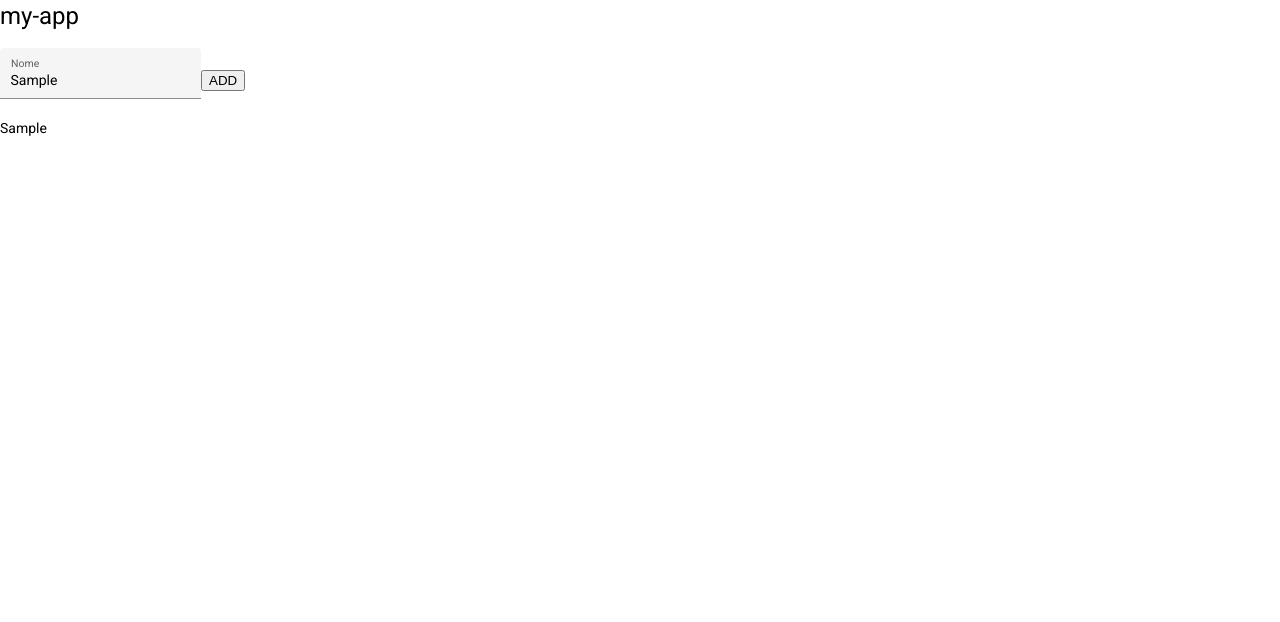
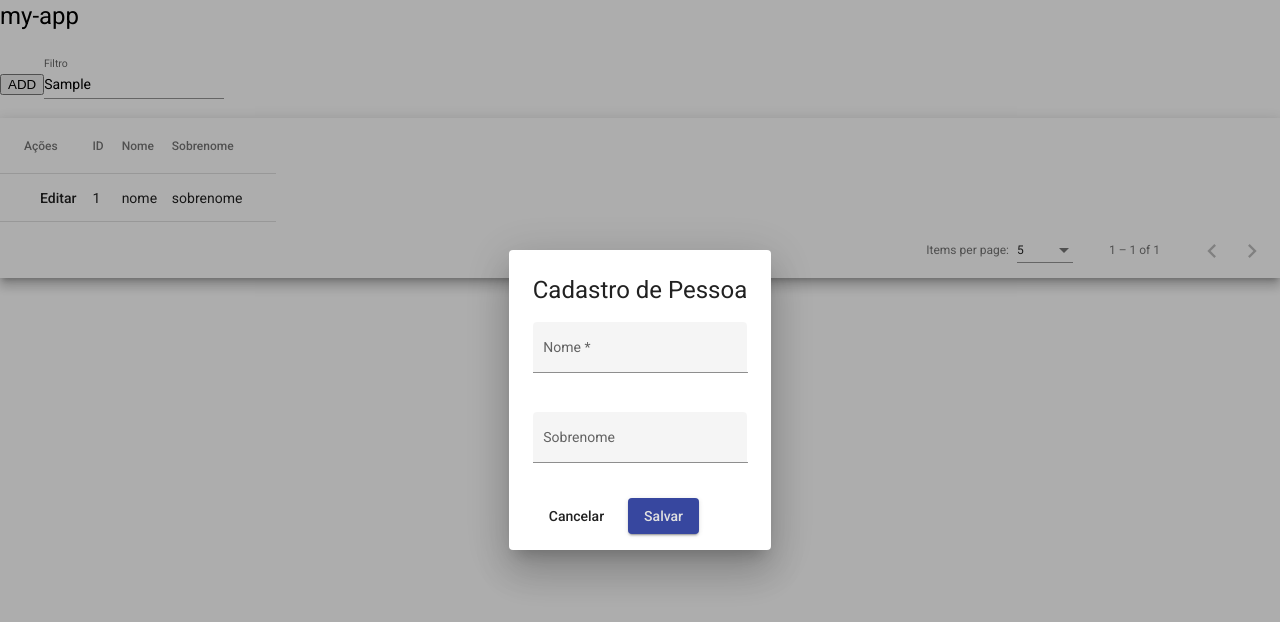
Before and after one commit to juniorpaivacwb/aulaangular, an Angular app: page / in a window 1280 px wide. Both pictures are taken after typing "Sample" into the empty fields and a click on the button "ADD". Shown: the top 622 px of the page. Built offline with nearby package versions, Linux system fonts and the light colour scheme.

Commit message:
23082022

```diff
--- a/src/app/app-routing.module.ts
+++ b/src/app/app-routing.module.ts
@@ -1,7 +1,9 @@
 import { NgModule } from '@angular/core';
 import { RouterModule, Routes } from '@angular/router';
 
-const routes: Routes = [];
+const routes: Routes = [
+  // {path:"test", component:null}
+];
 
 @NgModule({
   imports: [RouterModule.forRoot(routes)],
--- a/src/app/app.component.html
+++ b/src/app/app.component.html
@@ -2,15 +2,51 @@
 <!-- duas chaves referencia uma variavel do typescript componets -->
 <!-- <input type="text"[(ngModel)]="title"> -->
 <!-- ngmodel atualiza o typescript e o html, sincroniza -->
-<mat-form-field appearance="fill">
-  <mat-label>Nome</mat-label>
-  <input matInput type="text" [(ngModel)]="nome">
-  <!-- <button *ngIf="value" matSuffix mat-icon-button aria-label="Clear" (click)="title''">
-    <mat-icon>close</mat-icon>
-  </button> -->
+
+<button (click)="openDialog()"> ADD</button>
+
+<mat-form-field appearance="standard">
+  <mat-label>Filtro</mat-label>
+  <input matInput (keyup)="applyFilter($event)" #input>
 </mat-form-field>
-<button (click)="lista.push(nome)"> ADD</button>
-<div *ngFor="let item of lista">
-  {{item}}
-<!-- em casa:baixar node, baixar proj do git, no terminal na pasta do projeto na opção cmd dar um npm install e um ng serve -->
+
+<div class="mat-elevation-z8">
+  <table mat-table [dataSource]="dataSource" matSort>
+
+    <!-- Actions Column -->
+    <ng-container matColumnDef="acoes">
+      <th mat-header-cell *matHeaderCellDef mat-sort-header> Ações </th>
+      <td mat-cell *matCellDef="let row">
+      <button mat-button (click)="editar(row)">Editar</button>
+      </td>
+    </ng-container>
+
+    <!-- ID Column -->
+    <ng-container matColumnDef="id">
+      <th mat-header-cell *matHeaderCellDef mat-sort-header> ID </th>
+      <td mat-cell *matCellDef="let row"> {{row.id}} </td>
+    </ng-container>
+
+    <!-- Name Column -->
+    <ng-container matColumnDef="nome">
+      <th mat-header-cell *matHeaderCellDef mat-sort-header> Nome </th>
+      <td mat-cell *matCellDef="let row"> {{row.nome}} </td>
+    </ng-container>
+
+     <!-- Sobrenome Column -->
+     <ng-container matColumnDef="sobrenome">
+      <th mat-header-cell *matHeaderCellDef mat-sort-header> Sobrenome </th>
+      <td mat-cell *matCellDef="let row"> {{row.sobrenome}} </td>
+    </ng-container>
+
+    <tr mat-header-row *matHeaderRowDef="displayedColumns"></tr>
+    <tr mat-row *matRowDef="let row; columns: displayedColumns;"></tr>
+
+    <!-- Row shown when there is no matching data. -->
+    <tr class="mat-row" *matNoDataRow>
+      <td class="mat-cell" colspan="4">No data matching the filter "{{input.value}}"</td>
+    </tr>
+  </table>
+
+  <mat-paginator [pageSizeOptions]="[5, 10, 25, 100]" aria-label="Select page of users"></mat-paginator>
 </div>
--- a/src/app/app.component.ts
+++ b/src/app/app.component.ts
@@ -1,12 +1,80 @@
-import { Component } from '@angular/core';
+import { AfterViewInit, Component, ViewChild } from '@angular/core';
+import { MatDialog } from '@angular/material/dialog';
+import { CadastroPessoaDialogComponent } from './cadastro-pessoa.dialog/cadastro-pessoa.dialog.component';
+import { MatPaginator } from '@angular/material/paginator';
+import { MatSort } from '@angular/material/sort';
+import { MatTableDataSource } from '@angular/material/table';
 
 @Component({
   selector: 'app-root',
   templateUrl: './app.component.html',
   styleUrls: ['./app.component.scss']
 })
-export class AppComponent {
+export class AppComponent implements AfterViewInit {
   title = 'my-app';
   nome: string = ''
-  lista: string[] = []
+
+  displayedColumns: string[] = ['acoes', 'id', 'nome', 'sobrenome'];
+  dataSource: MatTableDataSource<Pessoa>;
+
+  @ViewChild(MatPaginator) paginator: MatPaginator;
+  @ViewChild(MatSort) sort: MatSort;
+
+
+  constructor(
+    public dialog: MatDialog //matdialog é usado para abrir e fechar janelas
+  ) {
+    this.dataSource = new MatTableDataSource([new Pessoa('1','nome','sobrenome')]);
+  }
+
+  ngAfterViewInit() {
+    this.dataSource.paginator = this.paginator;
+    this.dataSource.sort = this.sort;
+  }
+
+  applyFilter(event: Event) {
+    const filterValue = (event.target as HTMLInputElement).value;
+    this.dataSource.filter = filterValue.trim().toLowerCase();
+
+    if (this.dataSource.paginator) {
+      this.dataSource.paginator.firstPage();
+    }
+  }
+  openDialog() {
+    this.dialog.open(CadastroPessoaDialogComponent, {
+      disableClose: true
+    }).afterClosed().subscribe((r) => {
+      if (!r) {
+        return
+      }
+      this.dataSource.data.push(r)
+      this.dataSource.filter=''
+    })
+
+  }
+editar(pessoa: Pessoa){
+  this.dialog.open(CadastroPessoaDialogComponent,{
+    disableClose:true,
+    data:pessoa
+  })
 }
+}
+
+
+
+export class Pessoa {
+  constructor(
+    public id:string,
+    public nome: string, //separado por vírgula porque é uma função
+    public sobrenome: string,
+    public endereco?: Endereco //? quer dizer que nao é obrigatória
+  ) { }
+}
+class Endereco {
+  cep: string
+  estado: string
+  cidade: string
+  bairro: string
+  logradouro: string
+  numero: string
+}
--- /dev/null
+++ b/src/app/cadastro-pessoa.dialog/cadastro-pessoa.dialog.component.html
@@ -0,0 +1,19 @@
+<h1 mat-dialog-title>Cadastro de Pessoa</h1>
+<div mat-dialog-content>
+    <form [formGroup]="form">
+        <mat-form-field appearance="fill">
+            <mat-label>Nome</mat-label>
+            <input formControlName="nome" matInput type="text">
+        </mat-form-field>
+        <mat-form-field appearance="fill">
+            <mat-label>Sobrenome</mat-label>
+            <input [formControl]="form.get('sobrenome')" matInput type="text">
+        </mat-form-field>
+
+    </form>
+    <!-- <pre>{{form.getRawValue() | json}}</pre> -->
+</div>
+<div mat-dialog-actions>
+    <button mat-button mat-dialog-close>Cancelar</button>
+    <button mat-raised-button color="primary" cdkFocusInitial (click)="salvar()">Salvar</button>
+</div>
--- /dev/null
+++ b/src/app/cadastro-pessoa.dialog/cadastro-pessoa.dialog.component.scss
@@ -0,0 +1,5 @@
+form{
+    display: flex;
+    flex-direction: column;
+    gap:20px;
+}
--- /dev/null
+++ b/src/app/cadastro-pessoa.dialog/cadastro-pessoa.dialog.component.ts
@@ -0,0 +1,38 @@
+import { Component, Inject, OnInit } from '@angular/core';
+import { FormControl, FormGroup, Validators } from '@angular/forms';
+import { MatDialogRef, MAT_DIALOG_DATA } from '@angular/material/dialog';
+import { MatSnackBar } from '@angular/material/snack-bar';
+import { Pessoa } from '../app.component';
+
+@Component({
+  selector: 'app-cadastro-pessoa.dialog',
+  templateUrl: './cadastro-pessoa.dialog.component.html',
+  styleUrls: ['./cadastro-pessoa.dialog.component.scss']
+})
+export class CadastroPessoaDialogComponent implements OnInit {
+  form = new FormGroup({
+    id: new FormControl(new Date().toISOString()),
+    nome: new FormControl('',[Validators.required,Validators.minLength(3), Validators.maxLength(20)]),
+    sobrenome: new FormControl('')
+
+  })
+  constructor(
+    private snackBar: MatSnackBar,
+    private dialogRef: MatDialogRef<CadastroPessoaDialogComponent>,
+    @Inject(MAT_DIALOG_DATA) public data: Pessoa
+  ) { }
+
+  ngOnInit(): void {
+    if(this.data){
+    this.form.patchValue(this.data)
+   }
+  }
+  salvar(){
+    if(this.form.invalid){
+      this.form.markAllAsTouched()
+      this.snackBar.open('Formulário Inválido.','ok')
+      return
+    }
+    this.dialogRef.close(this.form.getRawValue())
+  }
+}
--- a/tsconfig.json
+++ b/tsconfig.json
@@ -5,7 +5,7 @@
     "baseUrl": "./",
     "outDir": "./dist/out-tsc",
     "forceConsistentCasingInFileNames": true,
-    "strict": true,
+    "strict": false,
     "noImplicitOverride": true,
     "noPropertyAccessFromIndexSignature": true,
     "noImplicitReturns": true,
@@ -27,6 +27,6 @@
     "enableI18nLegacyMessageIdFormat": false,
     "strictInjectionParameters": true,
     "strictInputAccessModifiers": true,
-    "strictTemplates": true
+    "strictTemplates": false
   }
 }
```
Also changed, not shown: src/app/app.module.ts (+21 -3 lines), 1 other file (tests, documents, lock files or other folders).
